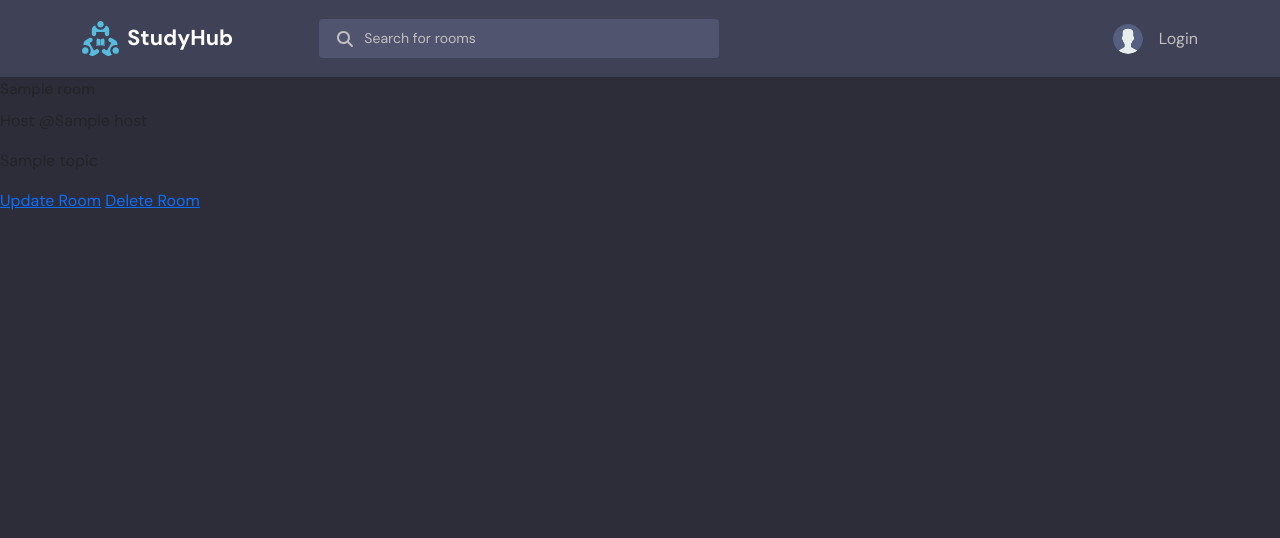
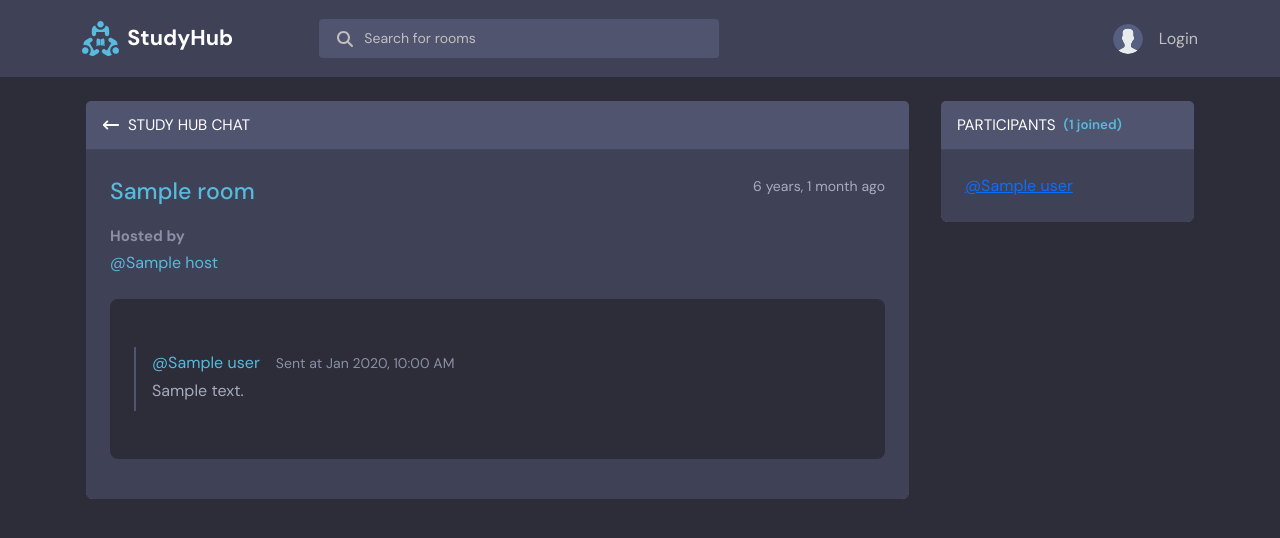
Before and after one commit to athikapriya/django-studyhub, a Django app: template base/templates/base/room.html in a window 1280 px wide. Shown: the top 538 px of the page. Run offline with Django 3.2, Linux system fonts and the light colour scheme; the template is opened without the code that fills it: most values are stand-ins (such as "Sample title", 1, 10 or a date in 2020); some libraries are stand-ins or nearby versions.

Commit message:
Implement room messages, participants, and comment edit/delete

```diff
--- a/base/models.py
+++ b/base/models.py
@@ -18,6 +18,7 @@ class Room(models.Model):
     topic = models.ForeignKey(Topic, on_delete=models.SET_NULL, null=True, related_name="rooms")
     name = models.CharField(max_length=200)
     description = models.TextField(null=True, blank=True)
+    participants = models.ManyToManyField(User, related_name="participants", blank=True)
     slug = models.SlugField(unique=True, blank=True)
     updated = models.DateTimeField(auto_now=True)
     created_at = models.DateTimeField(auto_now_add=True)
--- a/base/templates/base/feed_components.html
+++ b/base/templates/base/feed_components.html
@@ -42,7 +42,7 @@
     }
 
     .dropdown-menu{
-        --bs-dropdown-min-width: 8rem;
+        --bs-dropdown-min-width: 6rem;
         --bs-dropdown-bg: var(--color-text-primary);
     }
 
--- a/base/templates/base/room.html
+++ b/base/templates/base/room.html
@@ -1,13 +1,63 @@
 {% extends 'base/main.html' %}
+
+{% block css %}
+<style>
+    .gx-5 {
+        --bs-gutter-x: 2rem;
+    }
+
+    .room-name{
+        font-size: 1.45rem;
+    }
+
+    .chat-room{
+        background-color: #2D2D39;
+        border-radius: 8px;
+    }
+
+    .dropdown-menu{
+        --bs-dropdown-min-width: 6rem;
+        --bs-dropdown-bg: var(--color-text-primary);
+    }
+
+    .dropdown-item, .dropdown-item:hover, .dropdown-item:active, .dropdown-item:visited{
+        color: var(--color-btn-primary);
+        background-color: var(--color-text-primary) !important;
+    }
+
+    .comment{
+        border-left: 2px solid var(--color-neutral);
+    }
+
+
+</style>
+{% endblock %}
 
 {% block content %}
 
-<h2>{{room.name}}</h2>
-<p>Host @{{room.host}}</p>
+<!-- =============== room section starts here =============== -->
 
-<p>{{room.topic}}</p>
+<section id="study-room">
+    <div class="container">
+        <div class="row">
 
-<a href="{% url 'update-room' room.id %}">Update Room</a>
-<a href="{% url 'delete-room' room.id %}">Delete Room</a>
+            <!-- =============== main conversation starts =============== -->
+            <div class="col-md-9 gy-4 gx-5">
+                {% include 'base/room/main_room.html' %}
+            </div>
+            <!-- =============== main conversation ends =============== -->
+
+
+            <!-- =============== participants starts here =============== -->
+            <div class="col-md-3 gy-4 gx-5">
+                {% include 'base/room/participant_components.html' %}
+            </div>
+            <!-- =============== participants ends here =============== -->
+
+        </div>
+    </div>
+</section>
+
+<!-- =============== room section ends here =============== -->
 
 {% endblock %}
--- /dev/null
+++ b/base/templates/base/room/comment_components.html
@@ -0,0 +1,55 @@
+
+
+<div class="chat-room p-4 mt-4">
+    {% for message in room_messages %}
+    <div class="my-4 py-1 px-3 comment">
+        <div class="d-flex justify-content-between">
+            <!-- =============== left side : user info starts =============== -->
+            <div class="d-flex gap-3 align-items-center">
+                <a href="" class="text-decoration-none color-primary">@{{message.user}}</a>
+                <span class="color-text-secondary" style="font-size: 14px;">Sent at {{message.created_at|date:"M Y, g:i A"}}</span>
+            </div>
+            <!-- =============== left side : user info ends =============== -->
+
+            <!-- =============== right side : user actions starts =============== -->
+            {% if request.user == message.user %}
+                <div class="dropdown">
+                    <!-- dropdown button -->
+                    <button class="btn btn-sm border-0 text-white" data-bs-toggle="dropdown" aria-expanded="false">
+                        <svg xmlns="http://www.w3.org/2000/svg" width="16" height="16" fill="currentColor" class="bi bi-three-dots-vertical" viewBox="0 0 16 16">
+                                        <path d="M9.5 13a1.5 1.5 0 1 1-3 0 1.5 1.5 0 0 1 3 0m0-5a1.5 1.5 0 1 1-3 0 1.5 1.5 0 0 1 3 0m0-5a1.5 1.5 0 1 1-3 0 1.5 1.5 0 0 1 3 0"/>
+                                    </svg>
+                    </button>
+                    <ul class="dropdown-menu dropdown-menu-end shadow-sm">
+                        <li>
+                            <!-- trigger modal -->
+                            <a class="dropdown-item" href="#" data-bs-toggle="modal" data-bs-target="#editMessageModal{{ message.id }}">
+                                Edit
+                            </a>
+                        </li>
+                        <li>
+                            <a class="dropdown-item" href="#" data-bs-toggle="modal" data-bs-target="#deleteMessageModal{{ message.id }}">Delete</a>
+                        </li>
+                    </ul>
+                </div>
+            <!-- =============== right side : user actions starts =============== -->
+
+
+            <!-- =============== update modal starts here =============== -->
+            {% include 'base/room/update_message.html' %}
+            <!-- =============== update modal ends here =============== -->
+
+
+
+            <!-- =============== delete modal starts here =============== -->
+            {% include 'base/room/delete_message.html' %}
+            <!-- =============== delete modal ends here =============== -->
+            {% endif %}
+
+        </div>
+
+        <p class="my-1 pb-0 color-text-tertiary">{{message.body}}</p>
+    </div>
+{% endfor %}
+
+</div>
--- /dev/null
+++ b/base/templates/base/room/main_room.html
@@ -0,0 +1,100 @@
+<div class="card mb-3">
+
+    <!-- card header starts -->
+    <div class="card-header d-flex justify-content-between align-items-center gap-2 color-text-primary color-bg-surface">
+        <!-- =============== header left side : back btn and header starts =============== -->
+        <div class="d-flex align-items-center gap-2 text-uppercase ">
+            <a href="{% url 'homepage' %}" class="text-decoration-none d-flex align-items-center justify-content-center">
+            <svg xmlns="http://www.w3.org/2000/svg"
+            viewBox="0 0 640 640"
+            width="18"
+            height="18"
+            fill="currentColor"
+            class="color-text-primary">
+                <title>Back</title>
+                <path d="M41.4 297.4C28.9 309.9 28.9 330.2 41.4 342.7L169.4 470.7C181.9 483.2 202.2 483.2 214.7 470.7C227.2 458.2 227.2 437.9 214.7 425.4L141.3 352L576 352C593.7 352 608 337.7 608 320C608 302.3 593.7 288 576 288L141.3 288L214.7 214.6C227.2 202.1 227.2 181.8 214.7 169.3C202.2 156.8 181.9 156.8 169.4 169.3L41.4 297.3z"/>
+                </svg>
+            </a>
+            <span>Study Hub Chat</span>
+        </div>
+        <!-- =============== header left side : back btn and header ends =============== -->
+
+        <!-- =============== header right side: host only actions starts =============== -->
+        {% if room.host and request.user == room.host %}
+            <div class="dropdown">
+                <button class="btn btn-sm border-0 text-white" data-bs-toggle="dropdown" aria-expanded="false">
+                    <svg xmlns="http://www.w3.org/2000/svg" width="16" height="16" fill="currentColor" class="bi bi-three-dots-vertical" viewBox="0 0 16 16">
+                        <path d="M9.5 13a1.5 1.5 0 1 1-3 0 1.5 1.5 0 0 1 3 0m0-5a1.5 1.5 0 1 1-3 0 1.5 1.5 0 0 1 3 0m0-5a1.5 1.5 0 1 1-3 0 1.5 1.5 0 0 1 3 0"/>
+                    </svg>
+                </button>
+
+                <ul class="dropdown-menu dropdown-menu-end shadow-sm">
+                    <li>
+                        <a class="dropdown-item d-flex align-items-center gap-2"
+                        href="{% url 'update-room' room.id %}">
+                            <svg xmlns="http://www.w3.org/2000/svg" width="16" height="16" fill="currentColor" class="bi bi-pencil-square" viewBox="0 0 16 16">
+                                <path d="M15.502 1.94a.5.5 0 0 1 0 .706L14.459 3.69l-2-2L13.502.646a.5.5 0 0 1 .707 0l1.293 1.293zm-1.75 2.456-2-2L4.939 9.21a.5.5 0 0 0-.121.196l-.805 2.414a.25.25 0 0 0 .316.316l2.414-.805a.5.5 0 0 0 .196-.12l6.813-6.814z"/>
+                                <path fill-rule="evenodd" d="M1 13.5A1.5 1.5 0 0 0 2.5 15h11a1.5 1.5 0 0 0 1.5-1.5v-6a.5.5 0 0 0-1 0v6a.5.5 0 0 1-.5.5h-11a.5.5 0 0 1-.5-.5v-11a.5.5 0 0 1 .5-.5H9a.5.5 0 0 0 0-1H2.5A1.5 1.5 0 0 0 1 2.5z"/>
+                            </svg>
+                            <span>Edit</span>
+                        </a>
+                    </li>
+                    <li>
+                        <a class="dropdown-item d-flex align-items-center gap-2"
+                        href="{% url 'delete-room' room.id %}">
+                            <svg xmlns="http://www.w3.org/2000/svg" width="16" height="16" fill="currentColor" class="bi bi-trash3" viewBox="0 0 16 16">
+                                <path d="M6.5 1h3a.5.5 0 0 1 .5.5v1H6v-1a.5.5 0 0 1 .5-.5M11 2.5v-1A1.5 1.5 0 0 0 9.5 0h-3A1.5 1.5 0 0 0 5 1.5v1H1.5a.5.5 0 0 0 0 1h.538l.853 10.66A2 2 0 0 0 4.885 16h6.23a2 2 0 0 0 1.994-1.84l.853-10.66h.538a.5.5 0 0 0 0-1zm1.958 1-.846 10.58a1 1 0 0 1-.997.92h-6.23a1 1 0 0 1-.997-.92L3.042 3.5zm-7.487 1a.5.5 0 0 1 .528.47l.5 8.5a.5.5 0 0 1-.998.06L5 5.03a.5.5 0 0 1 .47-.53Zm5.058 0a.5.5 0 0 1 .47.53l-.5 8.5a.5.5 0 1 1-.998-.06l.5-8.5a.5.5 0 0 1 .528-.47M8 4.5a.5.5 0 0 1 .5.5v8.5a.5.5 0 0 1-1 0V5a.5.5 0 0 1 .5-.5"/>
+                            </svg>
+                            <span>
+                                Delete
+                            </span>
+                        </a>
+                    </li>
+                </ul>
+            </div>
+        {% endif %}
+        <!-- =============== header right side: host only actions ends =============== -->
+    </div>
+    <!-- card header ends -->
+
+    <!-- card body starts -->
+    <div class="card-body color-bg-main p-4">
+        <!-- =============== main room starts here =============== -->
+
+        <!-- room header -->
+        <div class="room-header d-flex justify-content-between">
+            <div class="room-name">
+                <a href="{% url 'room' room.slug %}" class="text-decoration-none color-primary fw-medium ">{{room.name}}</a>
+            </div>
+            <div>
+                <small style="font-size: 14px;" class="color-text-tertiary">{{room.created_at|timesince}} ago </small>
+            </div>
+        </div>
+
+        <!-- room body -->
+        <div class="room-body my-3">
+
+            <p class="color-text-secondary fw-bold mb-1 pb-0" style="font-size:15px;">Hosted by</p>
+            <a href="" class="text-decoration-none color-primary"><i>@</i>{{room.host}}</a>
+
+
+            <!-- =============== chatsection starts here =============== -->
+            {% include 'base/room/comment_components.html' %}
+            <!-- =============== chatsection ends here =============== -->
+
+            <!-- =============== comment btn starts here =============== -->
+            {% if request.user.is_authenticated %}
+            <div class="comment-wrapper">
+                <form action="" method="POST">
+                    {% csrf_token %}
+                    <input type="text" name="body" placeholder="Write your message here...">
+                </form>
+            </div>
+            {% endif %}
+            <!-- =============== comment btn ends here =============== -->
+
+        </div>
+        <!-- =============== main room ends here =============== -->
+    </div>
+
+</div>
--- /dev/null
+++ b/base/templates/base/room/participant_components.html
@@ -0,0 +1,20 @@
+
+
+<div class="card mb-3">
+
+    <!-- card header starts -->
+    <div class="card-header d-flex align-items-center gap-2 color-text-primary color-bg-surface">
+        PARTICIPANTS <small class="color-primary fw-semibold">({{total_participant}} joined)</small>
+    </div>
+    <!-- card header ends -->
+
+        <!-- card body starts -->
+    <div class="card-body color-bg-main p-4">
+        {% for user in participants %}
+            <div>
+                <a href="" >@{{user}}</a>
+            </div>
+        {% endfor %}
+    </div>
+    <!-- card body ends -->
+</div>
--- a/base/urls.py
+++ b/base/urls.py
@@ -17,4 +17,7 @@ urlpatterns = [
     path("create-room/", views.createRoom, name="create-room"),
     path('update-room/<int:pk>/', views.updateRoom, name="update-room"),
     path("delete-room/<int:pk>/", views.deleteRoom, name="delete-room"),
+
+    path('message/update/<int:pk>/', views.updateMessage, name='update-message'),
+    path("message/delete/<int:pk>/", views.deleteMessage, name="delete-message"),
 ]
--- a/static/css/main.css
+++ b/static/css/main.css
@@ -83,7 +83,7 @@ h2{
 
 .card{
     border: none;
-    border-radius: 6px;
+    border-radius: 8px;
 }
 
 .card-header{
@@ -236,3 +236,26 @@ h1{
 }
 
 /* ========== nav ends ========== */
+
+
+/* modal starts */
+.modal-content{
+    background-color: #2D2D39
+}
+
+.modal-content textarea{
+    resize: none;
+    background-color: var(--color-bg-main);
+}
+textarea.form-control:focus {
+    box-shadow: 0 0 0 0.25rem var(--color-bg-surface)!important;
+    background-color: var(--color-bg-main);
+    outline: none;
+}
+
+.modal-header, .modal-footer{
+    border : none
+}
+
+
+/* modal ends */
```
Also changed, not shown: base/templates/base/room/delete_message.html (added, +23 -0 lines), base/templates/base/room/update_message.html (added, +22 -0 lines), base/views.py (+55 -1 lines), base/migrations/0003_alter_room_options_room_participants_and_more.py (added).
